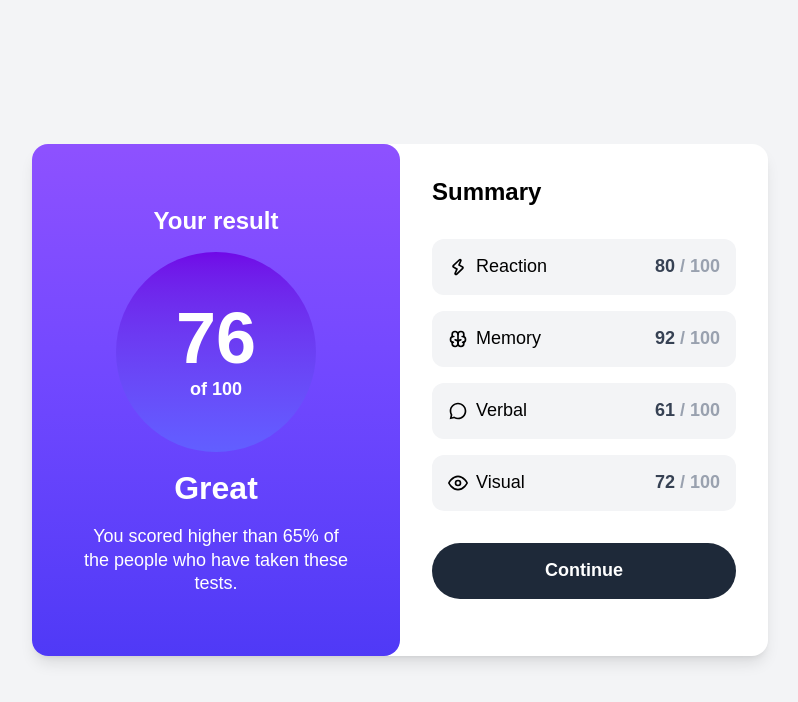
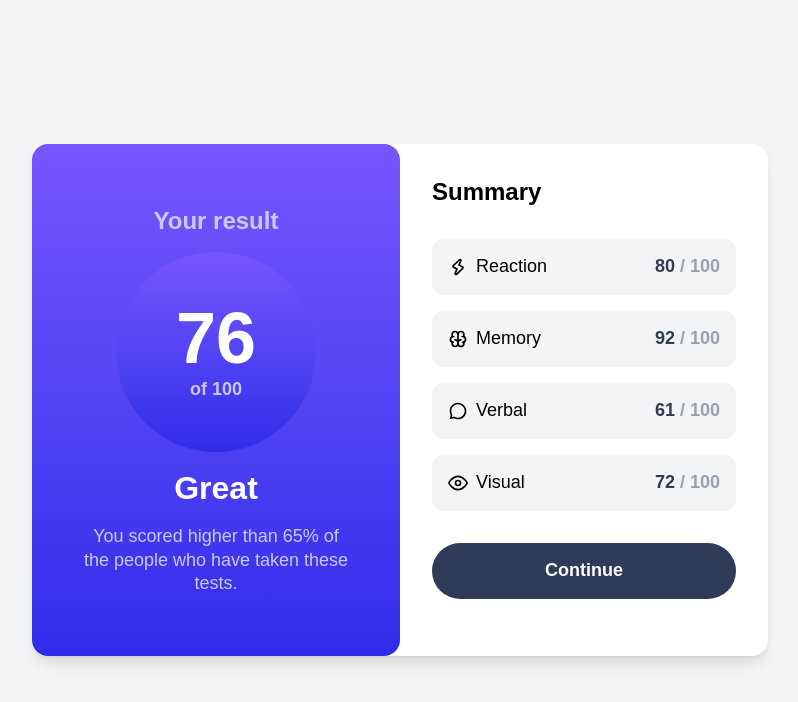
Before and after one commit to anet-eny/results-summary-component, a React (Vite) app: page / in a window 1280 px wide. Shown: the top 702 px of the page, without its empty margins (240-1038 px from the left). Built offline with nearby package versions, Linux system fonts and the light colour scheme.

Commit message:
Add colors to theme and update colors of gradients, button and typography

```diff
--- a/src/components/ResultScore.jsx
+++ b/src/components/ResultScore.jsx
@@ -1,13 +1,17 @@
 function ResultScore() {
   return (
-    <div className="bg-gradient-to-b from-violet-500 to-indigo-600 text-white flex flex-col items-center justify-center gap-4 p-8 md:w-1/2 rounded-b-2xl md:rounded-2xl">
-      <h3 className="text-preset5-bold md:text-preset4">Your result</h3>
-      <div className="bg-gradient-to-b from-violet-700 to-indigo-500 w-[140px] h-[140px] md:w-[200px] md:h-[200px] rounded-full flex flex-col items-center justify-center gap-1 ">
+    <div className="bg-gradient-to-b from-gradient2-start to-gradient2-end text-white flex flex-col items-center justify-center gap-4 p-8 md:w-1/2 rounded-b-2xl md:rounded-2xl">
+      <h3 className="text-preset5-bold md:text-preset4 text-navy-200">
+        Your result
+      </h3>
+      <div className="bg-gradient-to-b from-gradient2-start to-gradient2-end hover:from-gradient1-start hover:to-gradient1-end w-[140px] h-[140px] md:w-[200px] md:h-[200px] rounded-full flex flex-col items-center justify-center gap-1 ">
         <h1 className="text-white text-preset2 md:text-preset1">76</h1>
-        <span className="text-preset6-bold md:text-preset5-bold">of 100</span>
+        <span className="text-preset6-bold md:text-preset5-bold text-navy-200">
+          of 100
+        </span>
       </div>
       <h2 className="text-preset4 md:text-preset3">Great</h2>
-      <p className="text-center text-preset6 md:text-preset5 px-4">
+      <p className="text-center text-preset6 md:text-preset5 text-navy-200 px-4">
         You scored higher than 65% of the people who have taken these tests.
       </p>
     </div>
--- a/src/components/ResultSummary.jsx
+++ b/src/components/ResultSummary.jsx
@@ -21,7 +21,7 @@ function ResultSummary() {
           );
         })}
       </div>
-      <button className="bg-gray-800 text-white text-preset5-bold w-full py-4 mt-8 rounded-full transition-colors">
+      <button className="bg-navy-950 hover:bg-gradient-to-b hover:from-gradient2-start hover:to-gradient2-end text-white text-preset5-bold w-full py-4 mt-8 rounded-full transition-colors">
         Continue
       </button>
     </div>
--- a/src/components/SummaryItem.jsx
+++ b/src/components/SummaryItem.jsx
@@ -1,12 +1,12 @@
 function SummaryItem({ category, score, Icon }) {
   return (
-    <div className="flex items-center justify-between bg-gray-100 rounded-xl p-4">
+    <div className="flex items-center justify-between bg-gray-100 rounded-xl p-4 ">
       <div className="flex items-center gap-2">
         <Icon className="text-xl" />
         <span className="text-preset6 md:text-preset5">{category}</span>
       </div>
       <div>
-        <span className="text-gray-700 text-preset6-bold md:text-preset5-bold">
+        <span className="text-navy-950 text-preset6-bold md:text-preset5-bold">
           {score}
         </span>
         <span className="text-gray-400 text-preset6-bold md:text-preset5-bold">
--- a/src/index.css
+++ b/src/index.css
@@ -7,6 +7,34 @@
 @theme {
   --font-hanken: "Hanken Grotesk", sans-serif;
   --font-sans: var(--font-hanken);
+
+  /* NAVY */
+  --color-navy-950: #303b59;
+  --color-navy-200: #cac9ff;
+  --color-navy-50: #ecf2ff;
+
+  /* BLUE */
+  --color-blue-800: #1125d6;
+  --color-blue-50: #f3f4fd;
+
+  /* YELLOW */
+  --color-yellow-400: #ffb21e;
+  --color-yellow-50: #fffbf4;
+
+  /* RED */
+  --color-red-400: #ff5555;
+  --color-red-50: #fffbf6;
+
+  /* GREEN */
+  --color-green-500: #00bb8f;
+  --color-green-50: #f2fcf9;
+
+  /* GRADIENTS */
+  --color-gradient1-start: #4d21c9;
+  --color-gradient1-end: #2521c9;
+
+  --color-gradient2-start: #7755ff;
+  --color-gradient2-end: #2f2ce9;
 
   /* Preset 1 */
   --text-preset1: 72px;
```
